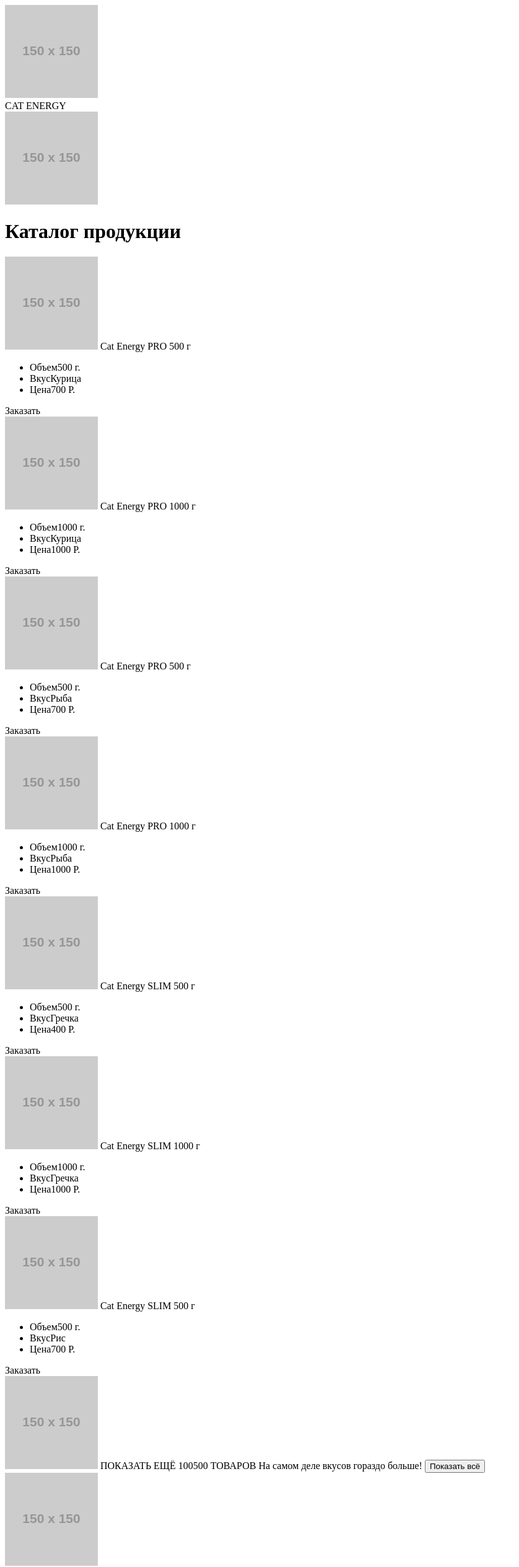
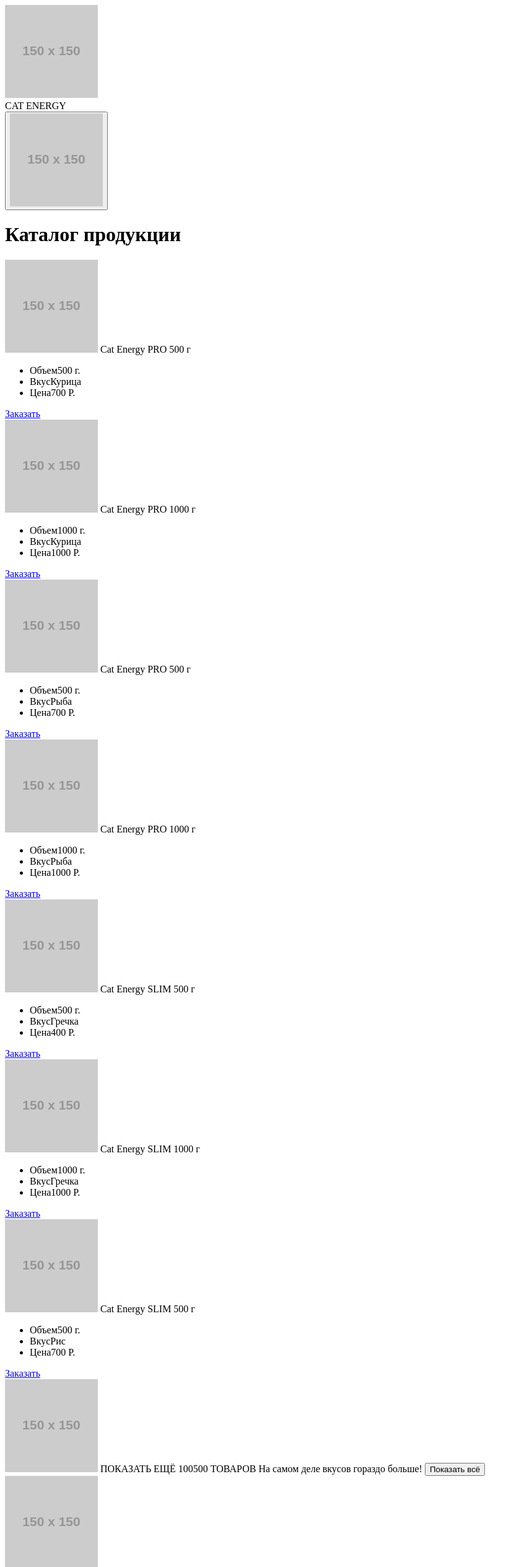
Before and after one commit to wilerus/686409-cat-energy-18, a website: page source/catalog.html in a window 1280 px wide. Shown: the top 2528 px of the page at 62% size, without its empty margins (0-838 px from the left). Drawn offline with Linux system fonts and the light colour scheme; placeholder pictures from the web are drawn by us.

Commit message:
Add links and refs

```diff
--- a/source/catalog.html
+++ b/source/catalog.html
@@ -6,12 +6,14 @@
   </head>
   <body>
   <header class="cat-header">
-    <img class="cat-header__logo" src="https://via.placeholder.com/150x150" alt="">
-    <div class="cat-header__title">CAT ENERGY</div>
-    <a class="cat-header__menu">
-      <img class="cat-header__logo" src="https://via.placeholder.com/150x150" alt="">
-    </a>
-  </header>
+      <a class="cat-header__logo-link" href="./index.html">
+        <img class="cat-header__logo" src="https://via.placeholder.com/150x150" alt="">
+      </a>
+      <div class="cat-header__title">CAT ENERGY</div>
+      <button class="cat-header__menu" type="button">
+        <img class="cat-header__logo" src="https://via.placeholder.com/150x150" alt="">
+      </button>
+    </header>
   <h1>Каталог продукции</h1>
   <article class="catalog-item">
     <img class="catalog-item__logo" src="https://via.placeholder.com/150x150" alt="">
@@ -27,7 +29,7 @@
         <span class="catalog-item__info-title">Цена</span><span class="catalog-item__info-text">700 Р.</span>
       </li>
     </ul>
-    <a class="catalog-item__order-button">Заказать</a>
+    <a class="catalog-item__order-button" href="./form.html">Заказать</a>
   </article>
   <article class="catalog-item">
     <img class="catalog-item__logo" src="https://via.placeholder.com/150x150" alt="">
@@ -43,7 +45,7 @@
         <span class="catalog-item__info-title">Цена</span><span class="catalog-item__info-text">1000 Р.</span>
       </li>
     </ul>
-    <a class="catalog-item__order-button">Заказать</a>
+    <a class="catalog-item__order-button" href="./form.html">Заказать</a>
   </article>
   <article class="catalog-item">
     <img class="catalog-item__logo" src="https://via.placeholder.com/150x150" alt="">
@@ -59,7 +61,7 @@
         <span class="catalog-item__info-title">Цена</span><span class="catalog-item__info-text">700 Р.</span>
       </li>
     </ul>
-    <a class="catalog-item__order-button">Заказать</a>
+    <a class="catalog-item__order-button" href="./form.html">Заказать</a>
   </article>
   <article class="catalog-item">
     <img class="catalog-item__logo" src="https://via.placeholder.com/150x150" alt="">
@@ -75,7 +77,7 @@
         <span class="catalog-item__info-title">Цена</span><span class="catalog-item__info-text">1000 Р.</span>
       </li>
     </ul>
-    <a class="catalog-item__order-button">Заказать</a>
+    <a class="catalog-item__order-button" href="./form.html">Заказать</a>
   </article>
   <article class="catalog-item">
     <img class="catalog-item__logo" src="https://via.placeholder.com/150x150" alt="">
@@ -91,7 +93,7 @@
         <span class="catalog-item__info-title">Цена</span><span class="catalog-item__info-text">400 Р.</span>
       </li>
     </ul>
-    <a class="catalog-item__order-button">Заказать</a>
+    <a class="catalog-item__order-button" href="./form.html">Заказать</a>
   </article>
   <article class="catalog-item">
     <img class="catalog-item__logo" src="https://via.placeholder.com/150x150" alt="">
@@ -107,7 +109,7 @@
         <span class="catalog-item__info-title">Цена</span><span class="catalog-item__info-text">1000 Р.</span>
       </li>
     </ul>
-    <a class="catalog-item__order-button">Заказать</a>
+    <a class="catalog-item__order-button" href="./form.html">Заказать</a>
   </article>
   <article class="catalog-item">
     <img class="catalog-item__logo" src="https://via.placeholder.com/150x150" alt="">
@@ -123,23 +125,25 @@
         <span class="catalog-item__info-title">Цена</span><span class="catalog-item__info-text">700 Р.</span>
       </li>
     </ul>
-    <a class="catalog-item__order-button">Заказать</a>
+    <a class="catalog-item__order-button" href="./form.html">Заказать</a>
   </article>
-    <article class="catalog-item">
-      <img class="catalog-item__plus" src="https://via.placeholder.com/150x150" alt="">
-      <span class="catalog-item__title">ПОКАЗАТЬ ЕЩЁ 100500 ТОВАРОВ</span>
-      <span class="catalog-item__title">На самом деле вкусов гораздо больше!</span>
-      <button class="catalog-item__order-button">Показать всё</button>
-    </article>
+    <section class="show-more">
+      <img class="show-more__logo" src="https://via.placeholder.com/150x150" alt="">
+      <span class="show-more__title">ПОКАЗАТЬ ЕЩЁ 100500 ТОВАРОВ</span>
+      <span class="show-more__subtitle">На самом деле вкусов гораздо больше!</span>
+      <button class="show-more__button">Показать всё</button>
+    </section>
     <footer class="cat-footer">
-      <img class="cat-footer__logo" src="https://via.placeholder.com/150x150" alt="">
+      <a class="cat-footer__logo-link" href="./index.html">
+        <img class="cat-footer__logo" src="https://via.placeholder.com/150x150" alt="">
+      </a>
       <div class="cat-footer__shared-container social-buttons">
         <div class="social-buttons__item social-buttons__item--vkontakte"></div>
         <div class="social-buttons__item social-buttons__item--instagram"></div>
         <div class="social-buttons__item social-buttons__item--facebook"></div>
       </div>
       <span class="cat-footer__academy-title">HTML Academy</span>
-      <a class="cat-footer__academy-logo-link">
+      <a class="cat-footer__academy-logo-link" href="https://htmlacademy.ru/">
         <img class="cat-footer__academy-logo" src="https://via.placeholder.com/150x150" alt="">
       </a>
     </footer>
```
Also changed, not shown: source/form.html (+12 -8 lines), source/index.html (+11 -7 lines).
